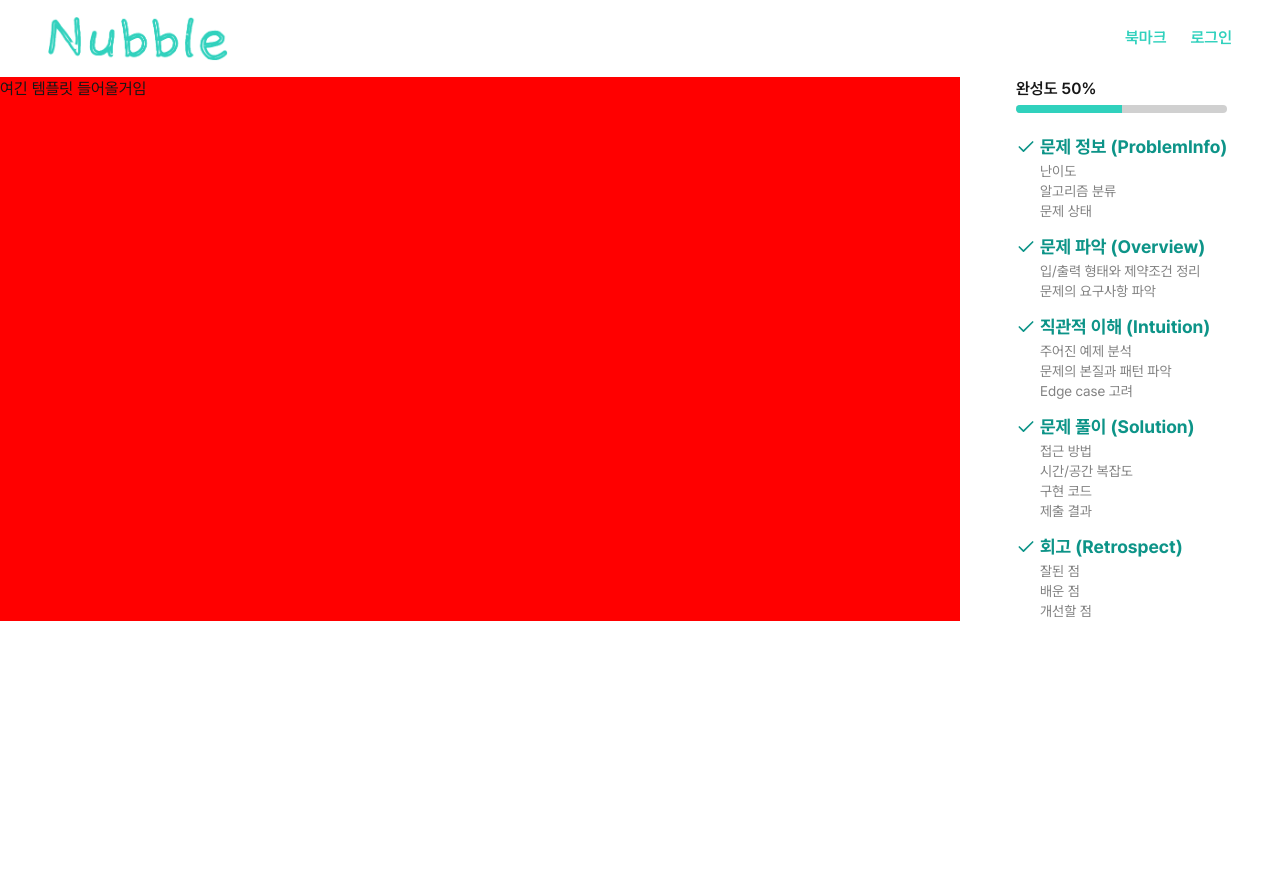
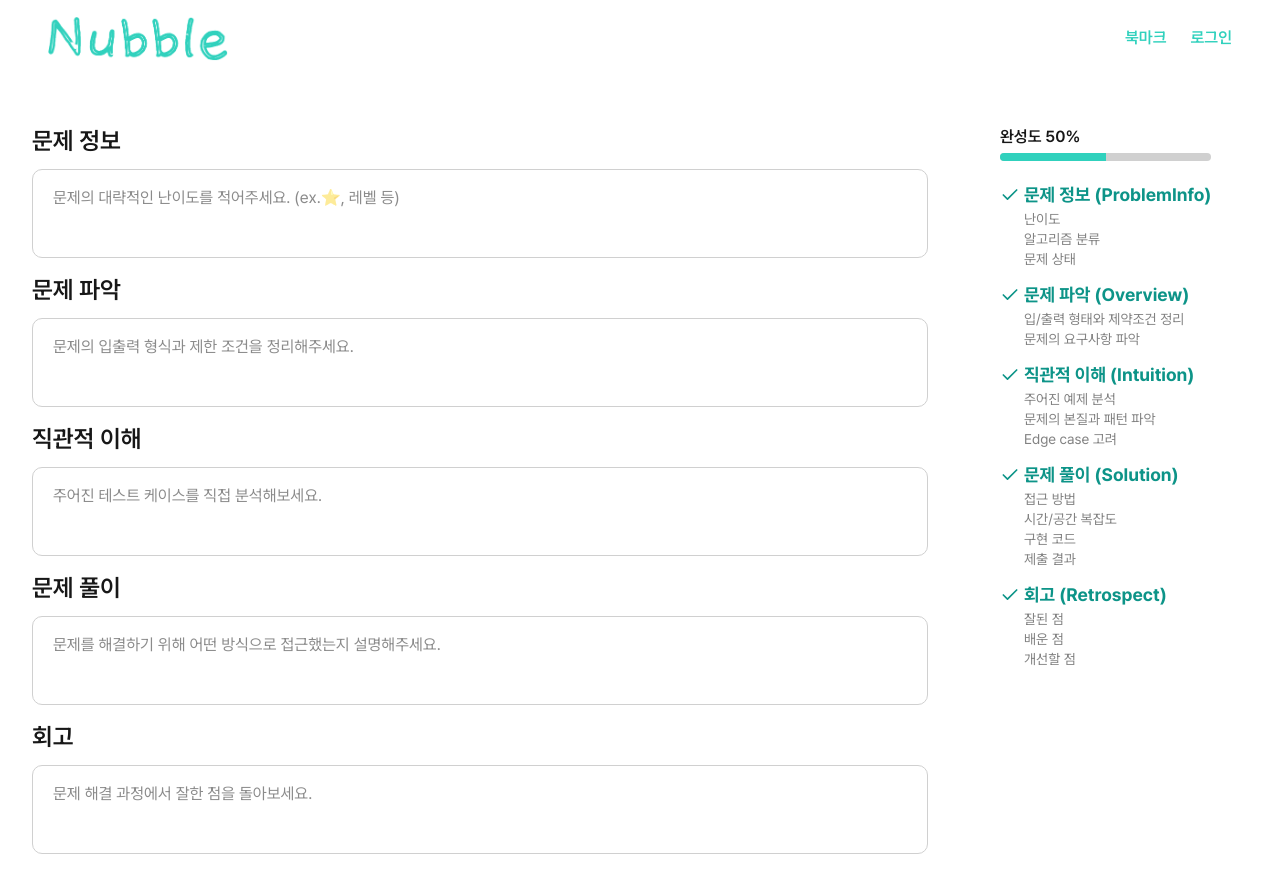
Before and after one commit to Nubblee/NubbleV2-FE, a Next.js app: page /writeTemplate in a window 1280 px wide. Shown: the top 892 px of the page. Before the commit the page ends 800 px from the top, so only its background shows below. Built offline with nearby package versions, Linux system fonts and the light colour scheme.

Commit message:
feat: templateSection 구조 설계 (#38)

```diff
--- /dev/null
+++ b/app/(default)/writeTemplate/_component/TemplateCard.tsx
@@ -0,0 +1,32 @@
+import Card from "../../_component/Card";
+
+interface TemplateCardProps {
+  title: string;
+  content: string;
+  placeholder?: string;
+  onContent: (content: string) => void;
+}
+const TemplateCard = ({
+  title,
+  content,
+  placeholder,
+  onContent,
+}: TemplateCardProps) => {
+  return (
+    <div className="flex flex-col gap-3 w-full">
+      <span className="text-2xl font-semibold">{title}</span>
+      <Card type="gray" roundSize="lg" className="w-full">
+        <textarea
+          className="w-full h-full border-none resize-none focus:outline-green-middle  focus:rounded-xl p-4"
+          value={content}
+          onChange={(e: React.ChangeEvent<HTMLTextAreaElement>) =>
+            onContent(e.target.value)
+          }
+          placeholder={placeholder}
+        />
+      </Card>
+    </div>
+  );
+};
+
+export default TemplateCard;
--- a/app/(default)/writeTemplate/_component/TemplateList.tsx
+++ b/app/(default)/writeTemplate/_component/TemplateList.tsx
@@ -4,49 +4,7 @@
 // };
 
 import { Check } from "lucide-react";
-
-const templateStructure = {
-  ProblemInfo: {
-    title: "문제 정보",
-    description: [
-      "난이도 - 문제의 대략적인 난이도를 적어주세요. (ex.⭐️, 레벨 등)",
-      "알고리즘 분류 - 이 문제가 어떤 알고리즘과 관련 있는지 작성해주세요.",
-      "문제 상태 - 문제를 처음 접했는지, 이미 푼 문제인지 등 상태를 적어주세요.",
-    ],
-  },
-  Overview: {
-    title: "문제 파악",
-    description: [
-      "입/출력 형태와 제약조건 정리 - 문제의 입출력 형식과 제한 조건을 정리해주세요.",
-      "문제의 요구사항 파악 - 문제에서 진짜로 묻고 있는 게 뭔지 요약해주세요.",
-    ],
-  },
-  Intuition: {
-    title: "직관적 이해",
-    description: [
-      "주어진 예제 분석 - 주어진 테스트 케이스를 직접 분석해보세요.",
-      "문제의 본질과 패턴 파악 - 문제에서 숨겨진 패턴이나 규칙이 있는지 생각해보세요.",
-      "Edge case 고려 - 특별하거나 극단적인 입력에 대해서도 생각해보세요.",
-    ],
-  },
-  Solution: {
-    title: "문제 풀이",
-    description: [
-      "접근 방법 - 문제를 해결하기 위해 어떤 방식으로 접근했는지 설명해주세요.",
-      "시간/공간 복잡도 - 사용한 알고리즘의 시간/공간 복잡도를 추정해보세요.",
-      "구현 코드 - 최종적으로 작성한 코드를 붙여주세요.",
-      "제출 결과 - 어떤 결과가 나왔는지 공유해주세요. (ex. 맞았습니다, 시간 초과 등)",
-    ],
-  },
-  Retrospect: {
-    title: "회고",
-    description: [
-      "잘된 점 - 문제 해결 과정에서 잘한 점을 돌아보세요.",
-      "배운 점 - 이 문제를 통해 새롭게 배운 개념이나 팁을 정리해주세요.",
-      "개선할 점 - 다음에는 어떻게 하면 더 잘할 수 있을지 생각해보세요.",
-    ],
-  },
-};
+import { templateStructure } from "@/config/template";
 
 const TemplateList = () => {
   return (
--- a/app/(default)/writeTemplate/_component/TemplateSection.tsx
+++ b/app/(default)/writeTemplate/_component/TemplateSection.tsx
@@ -1,5 +1,33 @@
+"use client";
+import { useState } from "react";
+import TemplateCard from "./TemplateCard";
+import { templateStructure } from "@/config/template";
+
 const TemplateSection = () => {
-  return <div className="w-3/4 bg-red">여긴 템플릿 들어올거임</div>;
+  const [contents, setContents] = useState<Record<string, string>>({});
+
+  const handleContentChange = (key: string, value: string) => {
+    setContents((prev) => ({
+      ...prev,
+      [key]: value,
+    }));
+  };
+
+  return (
+    <div className="w-3/4 flex flex-col gap-4 px-8">
+      {Object.entries(templateStructure).map(
+        ([key, { title, description }]) => (
+          <TemplateCard
+            key={key}
+            title={title}
+            placeholder={description[0].split("-")?.[1]}
+            content={contents[key]}
+            onContent={(value) => handleContentChange(key, value)}
+          />
+        )
+      )}
+    </div>
+  );
 };
 
 export default TemplateSection;
--- a/app/(default)/writeTemplate/page.tsx
+++ b/app/(default)/writeTemplate/page.tsx
@@ -4,7 +4,7 @@ import TemplateSection from "./_component/TemplateSection";
 
 const Page = () => {
   return (
-    <div className="flex gap-10">
+    <div className="flex gap-6 my-12">
       <TemplateSection />
       <TemplateSidebar />
     </div>
--- /dev/null
+++ b/config/template.ts
@@ -0,0 +1,42 @@
+export const templateStructure = {
+  ProblemInfo: {
+    title: "문제 정보",
+    description: [
+      "난이도 - 문제의 대략적인 난이도를 적어주세요. (ex.⭐️, 레벨 등)",
+      "알고리즘 분류 - 이 문제가 어떤 알고리즘과 관련 있는지 작성해주세요.",
+      "문제 상태 - 문제를 처음 접했는지, 이미 푼 문제인지 등 상태를 적어주세요.",
+    ],
+  },
+  Overview: {
+    title: "문제 파악",
+    description: [
+      "입/출력 형태와 제약조건 정리 - 문제의 입출력 형식과 제한 조건을 정리해주세요.",
+      "문제의 요구사항 파악 - 문제에서 진짜로 묻고 있는 게 뭔지 요약해주세요.",
+    ],
+  },
+  Intuition: {
+    title: "직관적 이해",
+    description: [
+      "주어진 예제 분석 - 주어진 테스트 케이스를 직접 분석해보세요.",
+      "문제의 본질과 패턴 파악 - 문제에서 숨겨진 패턴이나 규칙이 있는지 생각해보세요.",
+      "Edge case 고려 - 특별하거나 극단적인 입력에 대해서도 생각해보세요.",
+    ],
+  },
+  Solution: {
+    title: "문제 풀이",
+    description: [
+      "접근 방법 - 문제를 해결하기 위해 어떤 방식으로 접근했는지 설명해주세요.",
+      "시간/공간 복잡도 - 사용한 알고리즘의 시간/공간 복잡도를 추정해보세요.",
+      "구현 코드 - 최종적으로 작성한 코드를 붙여주세요.",
+      "제출 결과 - 어떤 결과가 나왔는지 공유해주세요. (ex. 맞았습니다, 시간 초과 등)",
+    ],
+  },
+  Retrospect: {
+    title: "회고",
+    description: [
+      "잘된 점 - 문제 해결 과정에서 잘한 점을 돌아보세요.",
+      "배운 점 - 이 문제를 통해 새롭게 배운 개념이나 팁을 정리해주세요.",
+      "개선할 점 - 다음에는 어떻게 하면 더 잘할 수 있을지 생각해보세요.",
+    ],
+  },
+};
```
